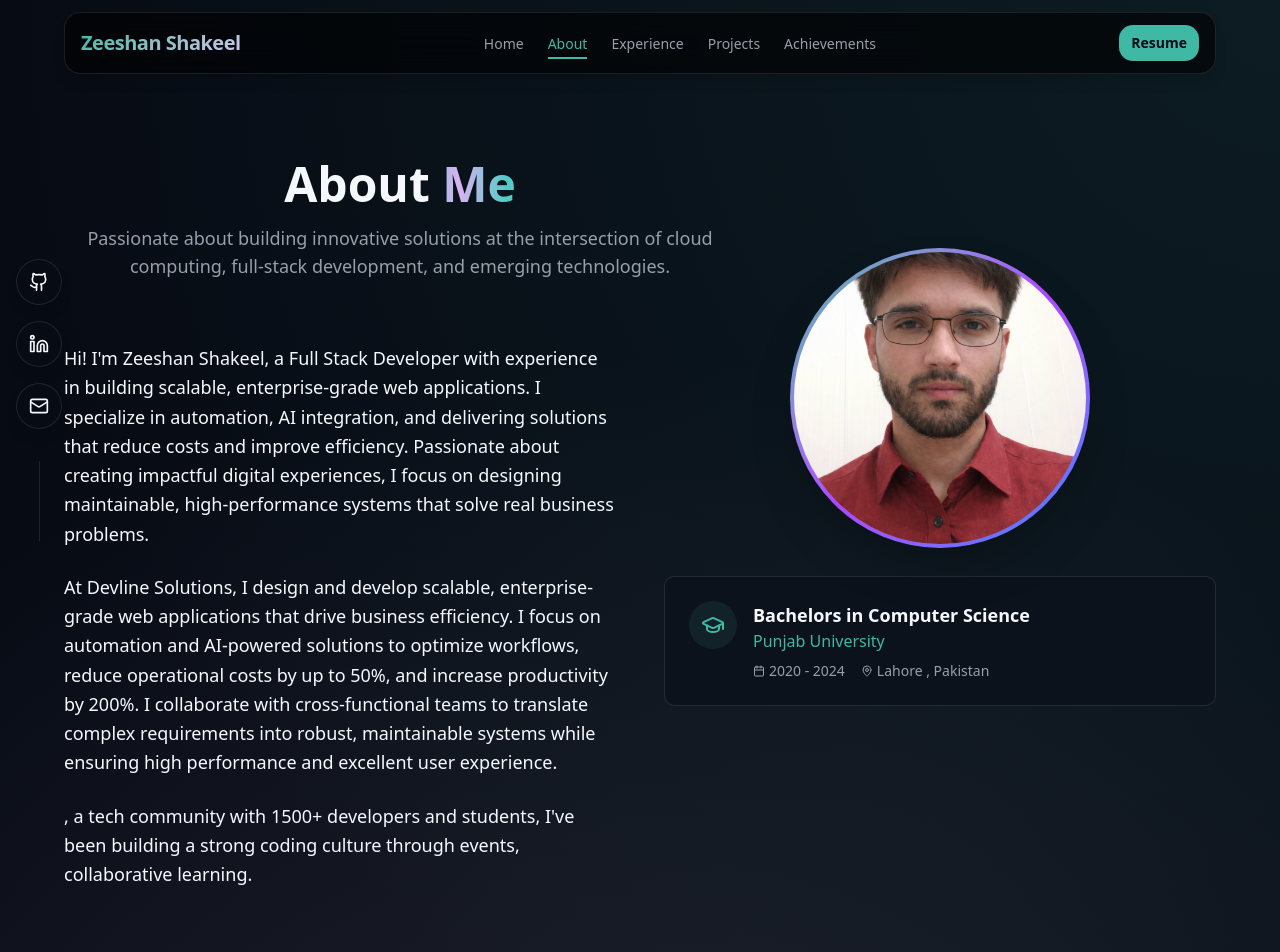
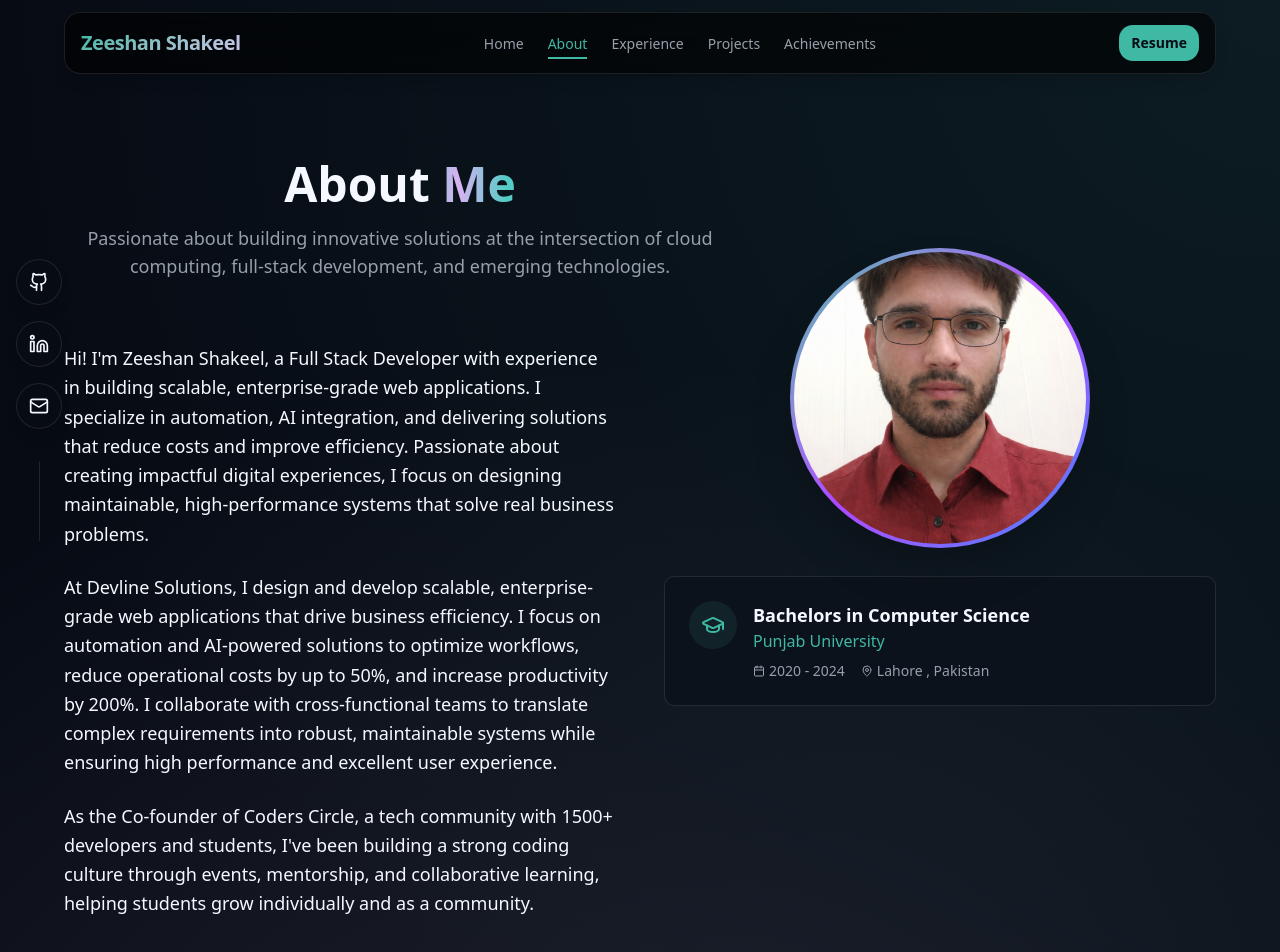
Before and after one commit to zeeshan-Shakeel/MyPortfolio, a Next.js app: page /about in a window 1280 px wide. Shown: the top 952 px of the page. Built offline with nearby package versions, Linux system fonts and the light colour scheme; a web font is replaced by a local one.

Commit message:
Correct images

```diff
--- a/src/components/sections/about.tsx
+++ b/src/components/sections/about.tsx
@@ -54,9 +54,9 @@ export function About() {
                At Devline Solutions, I design and develop scalable, enterprise-grade web applications that drive business efficiency. I focus on automation and AI-powered solutions to optimize workflows, reduce operational costs by up to 50%, and increase productivity by 200%. I collaborate with cross-functional teams to translate complex requirements into robust, maintainable systems while ensuring high performance and excellent user experience.              </p>
 
               <p>
-                , a tech community with 1500+ developers and students,
-                I&apos;ve been building a strong coding culture through events, collaborative
-                learning.
+                As the Co-founder of Coders Circle, a tech community with 1500+ developers and students,
+                I&apos;ve been building a strong coding culture through events, mentorship, and collaborative
+                learning, helping students grow individually and as a community.
               </p>
             </div>
 
```
